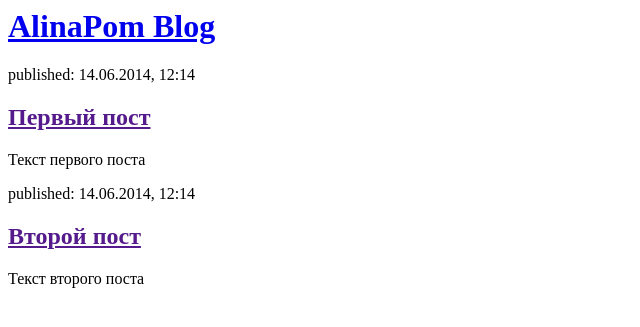
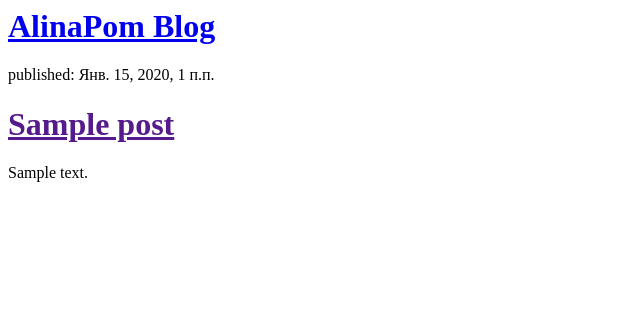
Before and after one commit to AlinaPom/my-first-blog, a Django app: template blog/templates/blog/post_list.html in a window 1280 px wide. Shown: the top 327 px of the page, without its empty margins (0-640 px from the left). Run offline with Django 3.2, Linux system fonts and the light colour scheme; the template is opened without the code that fills it: values that come from a table or form of the project are taken from there, others are empty; tables that the repository leaves empty hold one stand-in row (values such as "Sample post").

Commit message:
Modified templates to display posts from database.

```diff
--- a/blog/templates/blog/post_list.html
+++ b/blog/templates/blog/post_list.html
@@ -4,19 +4,15 @@
     </head>
     <body>
         <div>
-            <h1><a href="/">AlinaPom Blog</a></h1>
-        </div>
+    <h1><a href="/">AlinaPom Blog</a></h1>
+</div>
 
-        <div>
-            <p>published: 14.06.2014, 12:14</p>
-            <h2><a href="">Первый пост</a></h2>
-            <p>Текст первого поста</p>
-        </div>
-
-        <div>
-            <p>published: 14.06.2014, 12:14</p>
-            <h2><a href="">Второй пост</a></h2>
-            <p>Текст второго поста</p>
-        </div>
+{% for post in posts %}
+    <div>
+        <p>published: {{ post.published_date }}</p>
+        <h1><a href="">{{ post.title }}</a></h1>
+        <p>{{ post.text|linebreaksbr }}</p>
+    </div>
+{% endfor %}
     </body>
 </html>
--- a/blog/views.py
+++ b/blog/views.py
@@ -1,3 +1,7 @@
 from django.shortcuts import render
+from django.utils import timezone
+from .models import Post
+
 def post_list(request):
-    return render(request, 'blog/post_list.html', {})
+    posts = Post.objects.filter(published_date__lte=timezone.now()).order_by('published_date')
+    return render(request, 'blog/post_list.html', {'posts': posts})
```
